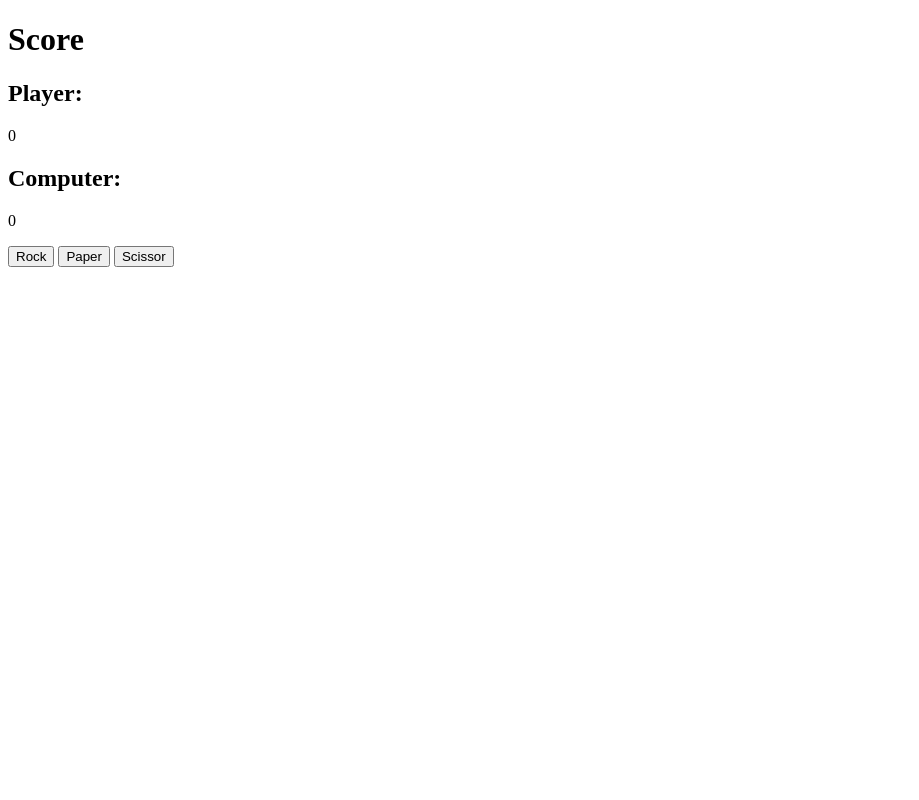
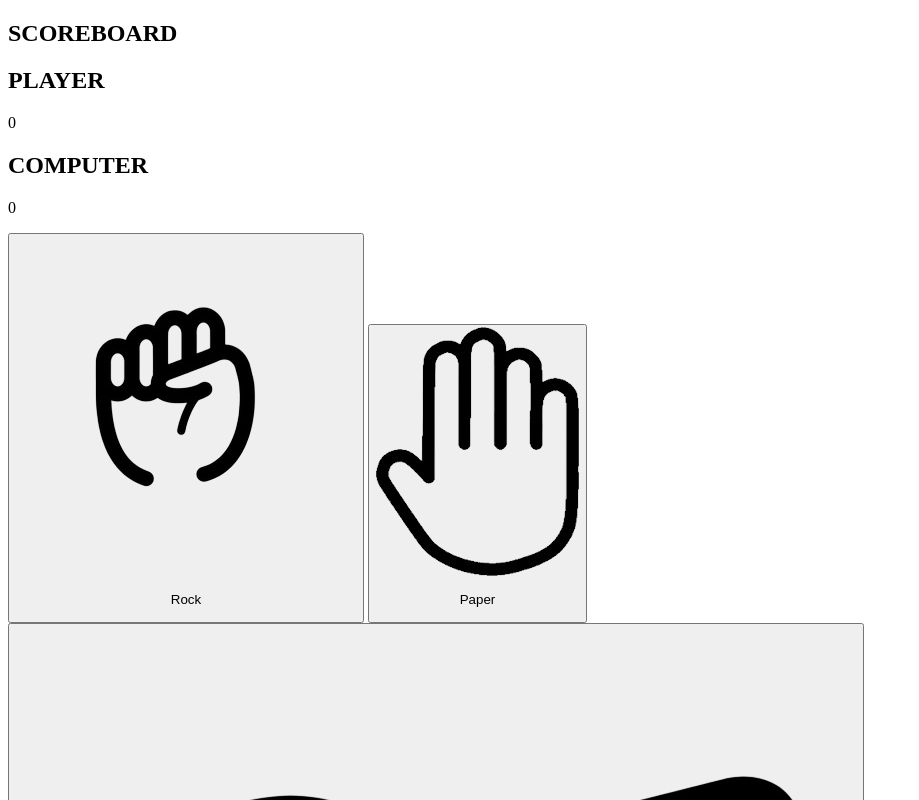
Before and after one commit to M-Ronny/rock-paper-scissor, a website: page index.html in a window 1280 px wide. Shown: the top 800 px of the page, without its empty margins (0-919 px from the left). Drawn offline with Linux system fonts and the light colour scheme.

Commit message:
Updated index.html and main.js

```diff
--- a/index.html
+++ b/index.html
@@ -7,15 +7,23 @@
     <title>Document</title>
 </head>
 <body>
-    <h1>Score</h1>
-    <h2>Player:</h2>
-    <span class="player">0</span>
-    <h2>Computer:</h2>
-    <span class="computer">0</span>
+    <section class="scoreboard">
+        <h1>SCOREBOARD</h1>
+
+        <div class="player">
+            <h2>PLAYER</h2>
+            <span class="playerScore">0</span>
+        </div>
+
+        <div class="computer">
+            <h2>COMPUTER</h2>
+            <span class="computerScore">0</span>
+        </div>
+    </section>
     <p></p>
-    <button class="btn" value="rock">Rock</button>
-    <button class="btn" value="paper">Paper</button>
-    <button class="btn" value="scissor">Scissor</button>
+    <button class="btn" value="rock"><img src="images/rock.png"><p class="item">Rock</p></button>
+    <button class="btn" value="paper"><img src="images/paper.png"><p class="item">Paper</p></button>
+    <button class="btn" value="scissor"><img src="images/scissors.png"><p class="item">Scissor</p></button>
 
     <script src="js/main.js"></script>
 </body>
--- a/js/main.js
+++ b/js/main.js
@@ -8,7 +8,7 @@ button.forEach(element => {
 })
 
 async function playGame() {
-    let playerChoose = event.target.value
+    let playerChoose = event.currentTarget.value
     const computer = 'bot'
     const res = await fetch(`/api?bot=${computer}`)
     const data = await res.json()
```
